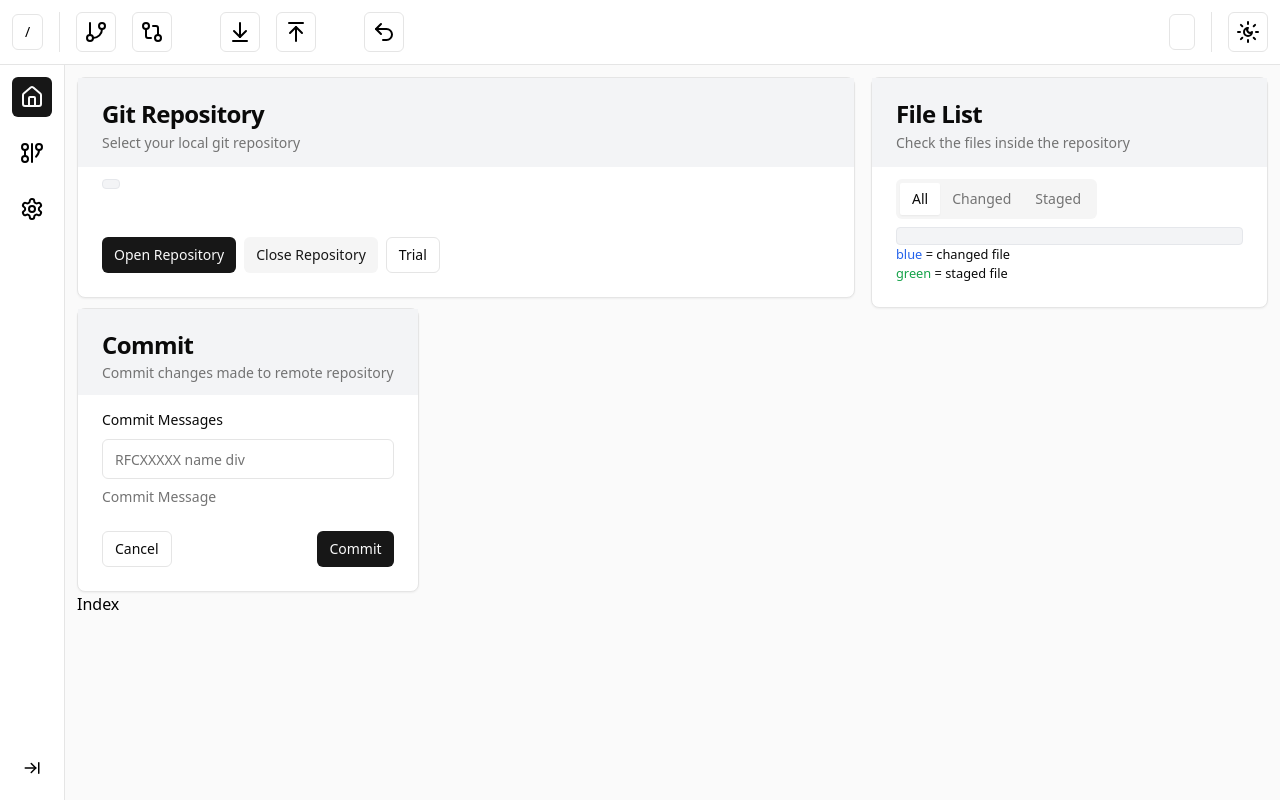
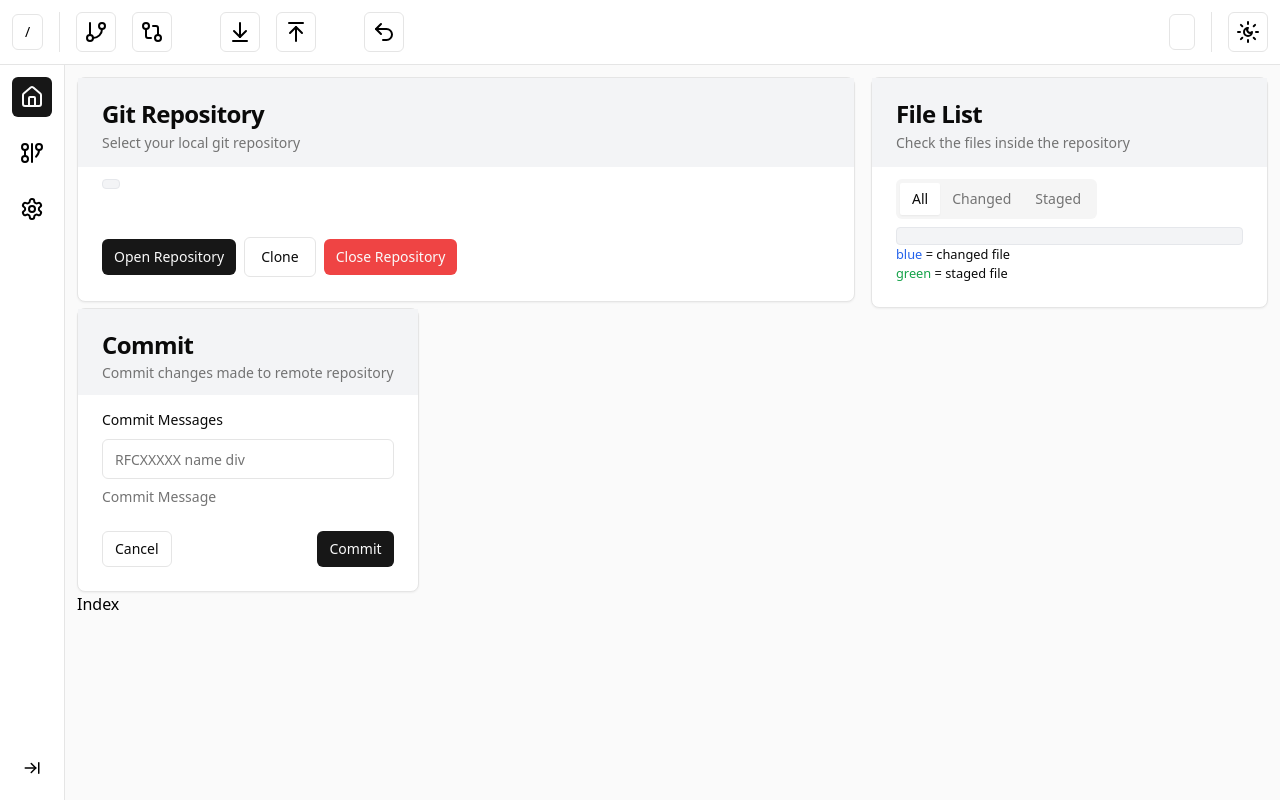
Before and after one commit to RMalik777/git-commander, a React (Vite) app: page / in a window 1280 px wide. Built offline with nearby package versions, Linux system fonts and the light colour scheme.

Commit message:
fix: move clone to index page

```diff
--- a/src/routes/index.jsx
+++ b/src/routes/index.jsx
@@ -16,6 +16,7 @@ import { Tabs, TabsContent, TabsList, TabsTrigger } from "@/components/ui/tabs";
 import * as git from "@/lib/git";
 
 import Commit from "@/components/Git/Commit";
+import Clone from "@/components/Dialog/Clone";
 
 import { useSelector, useDispatch } from "react-redux";
 import { setRepo } from "@/lib/Redux/repoSlice";
@@ -107,22 +108,14 @@ export default function Index() {
               }}>
               Open Repository
             </Button>
+            <Clone />
             <Button
               size="sm"
-              variant="secondary"
+              variant="destructive"
               onClick={() => {
                 localStorage.removeItem("repoDir");
               }}>
               Close Repository
-            </Button>
-            <Button
-              size="sm"
-              variant="outline"
-              onClick={async () => {
-                const data = await git.showChanged(dir);
-                console.log(data);
-              }}>
-              Trial
             </Button>
           </CardFooter>
         </Card>
```
